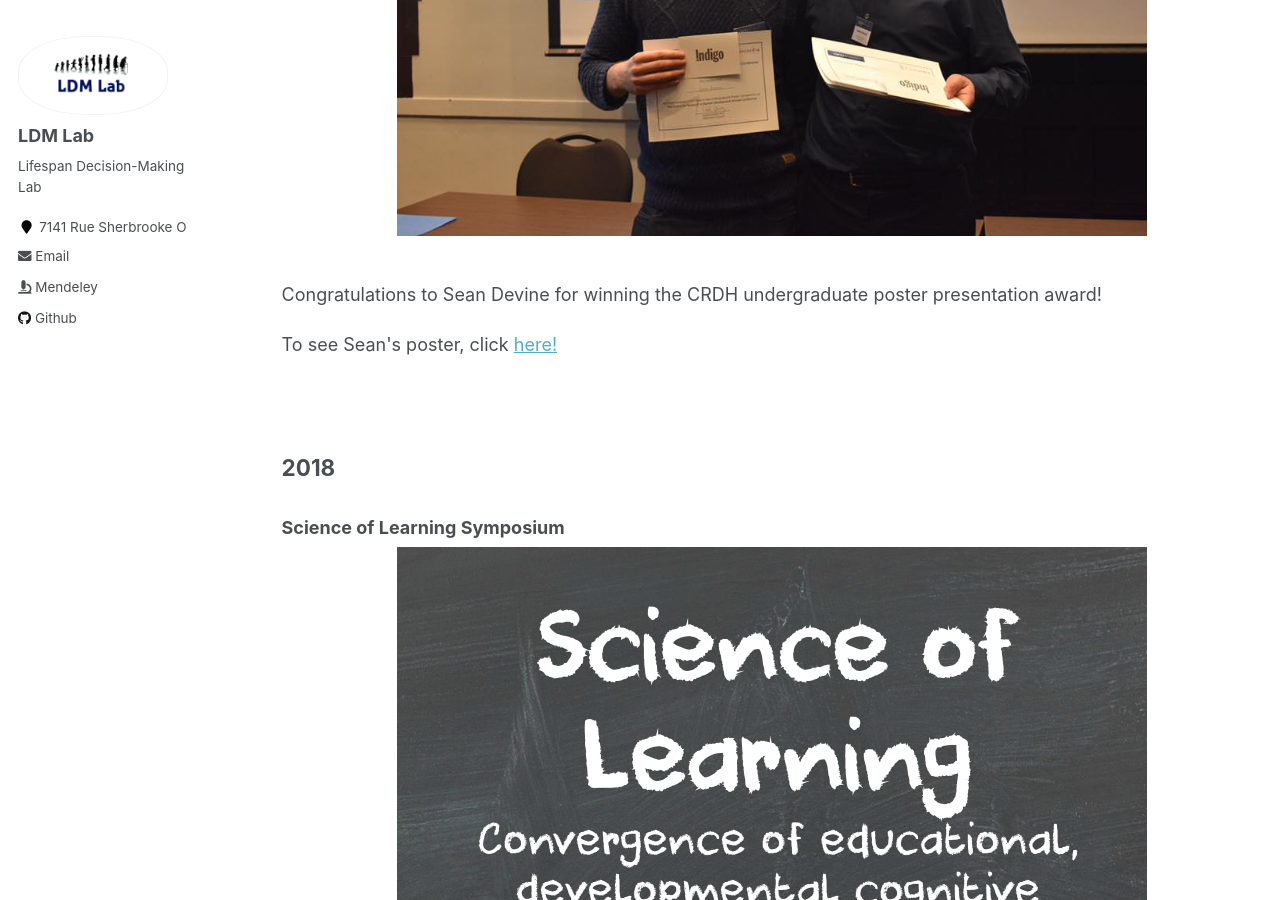
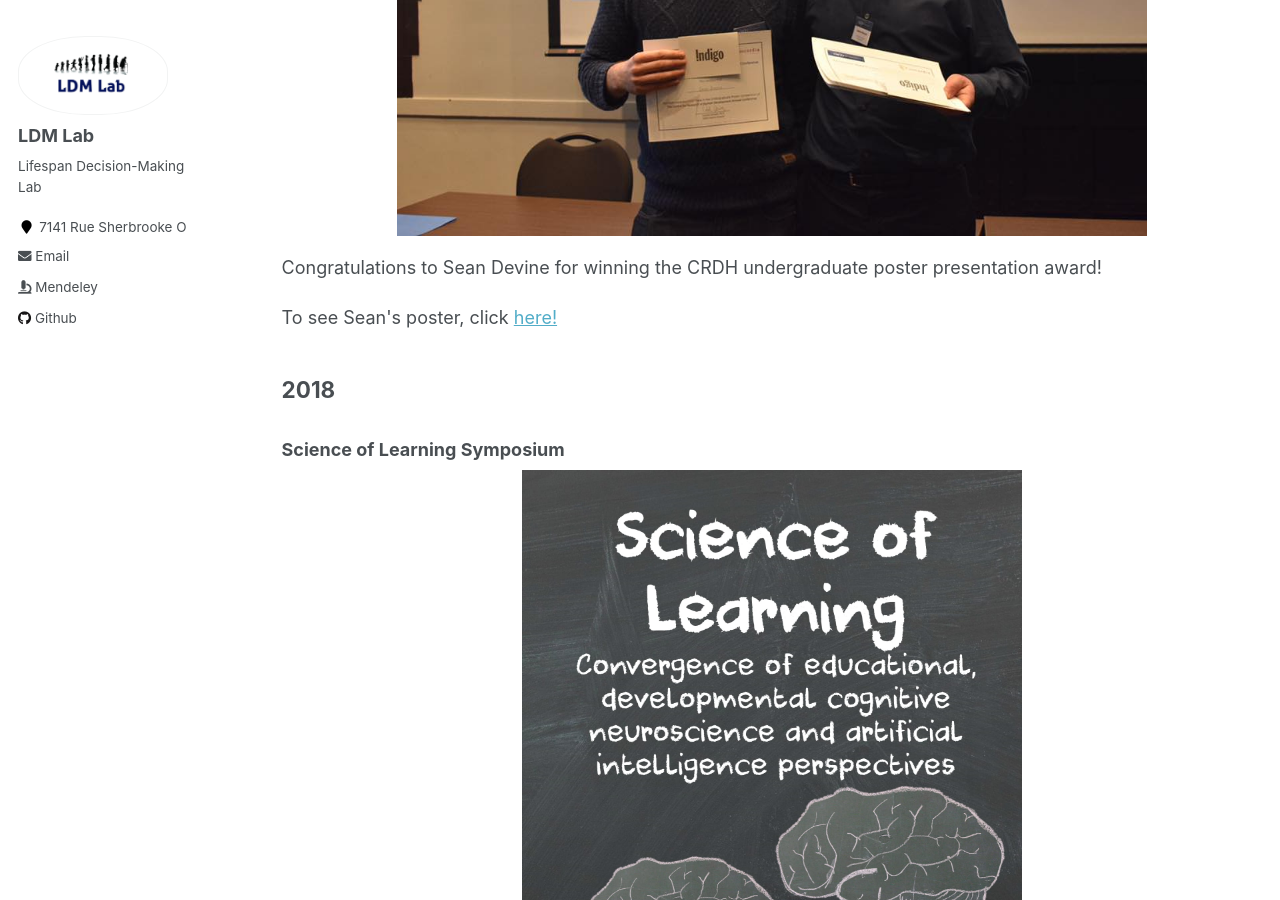
Before and after one commit to seandamiandevine/LDMLab.github.io, a Jekyll site: the page built from _pages/conferences.html, in a window 1280 px wide and 900 px high, scrolled down 549 px. Built offline with Jekyll 4.4.1, drawn with Linux system fonts in a browser that asks for light colours.

Commit message:
Update conferences.html

```diff
--- a/_pages/conferences.html
+++ b/_pages/conferences.html
@@ -7,18 +7,17 @@ author_profile: true
 <h2>2019</h2>
 <h3>CRDH (Centre de Recherche en Développement Humain) Annual Conference</h3>
 <center><img src='/images/crdh_win.jpg' height="750" width="750"></center>
-<br>
 <p>Congratulations to Sean Devine for winning the CRDH undergraduate poster presentation award!</p>
 <p>To see Sean's poster, click <a href ="https://ldmlab.github.io/images/lifespanStakes.pdf">here!</a></p>
-<br>
+
 <h2>2018</h2>
 <h3>Science of Learning Symposium</h3>
-<center><img src='/images/SoL_flyer.jpg' height="750" width="750"></center>
+<center><img src='/images/SoL_flyer.jpg' height="500" width="500"></center>
 <p>Organised by Ben Eppinger, Julia Rodriguez Buritica, Dietsje Jolles, & Wouter van den Bos,
   the aim of this symposium was to lay out the different perspectives on science of learning research in education and
   developmental cognitive neuroscience and to crystalize challenges and gaps in both fields where an interdisciplinary
   exchange would be helpful.<br>
   Top scientists and practioners in the field of learning attended, including Han van der Maas, Silvia Bunge,
   Bruce McCandliss, Martijn Meeter, Paul Howard-Jones, Elsbeth Stern, and Katharina Scheiter.</p>
-<br>
+
 <h3>6th Annual FLUX Congress</h3>
```
